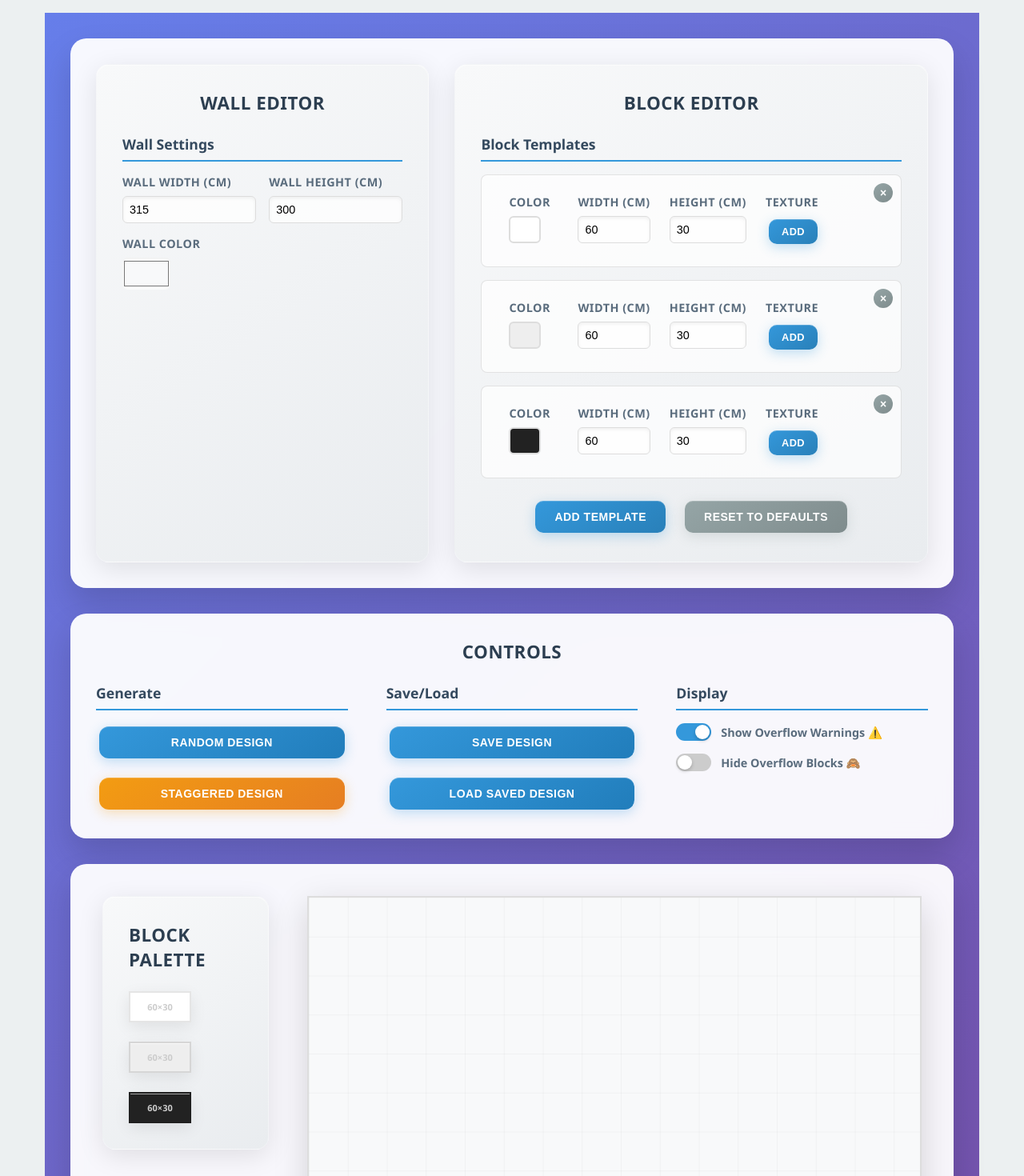
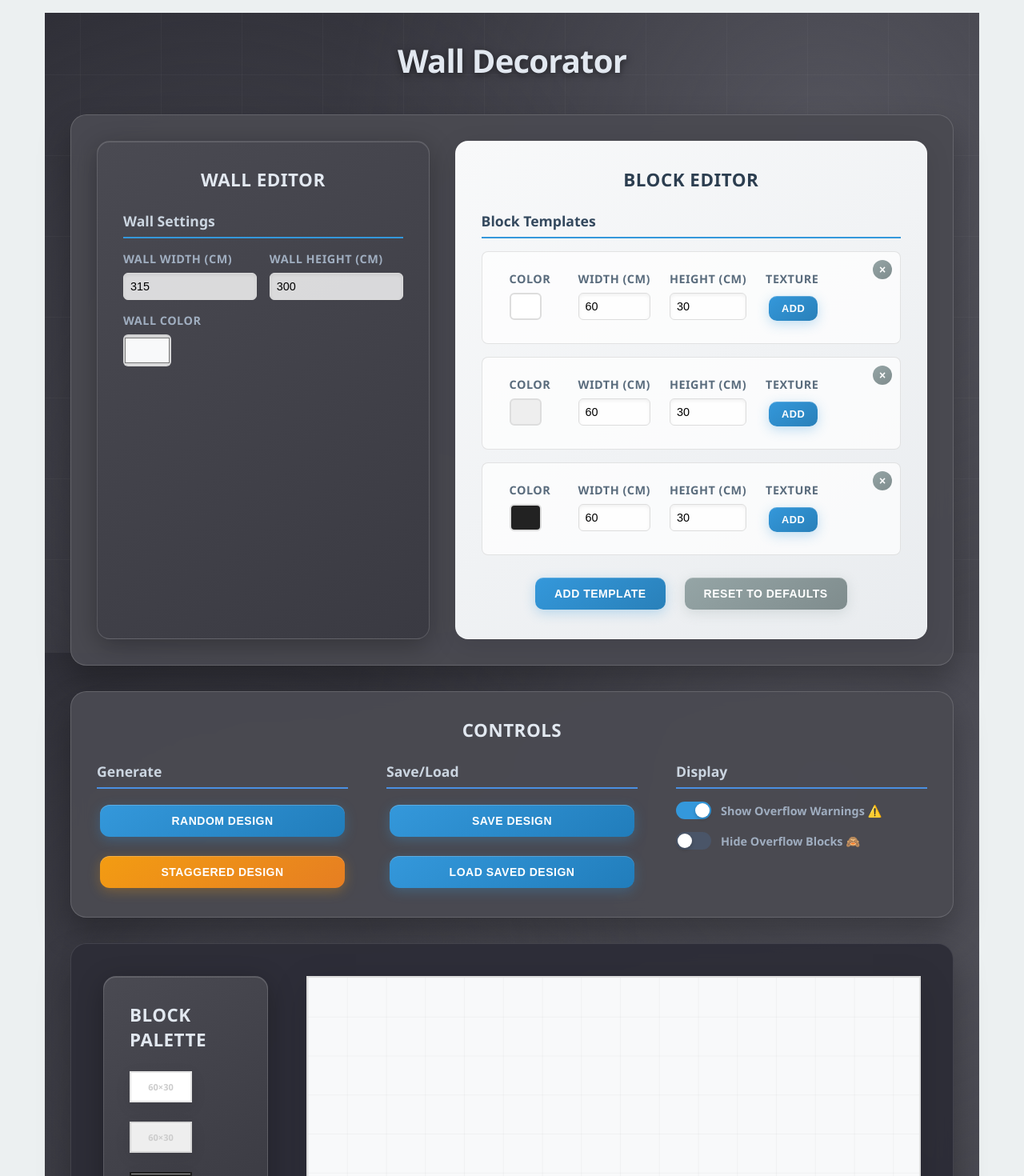
Before and after one commit to David-Tsui/interior-design-for-wall, a Vue app: page / in a window 1280 px wide. Shown: the top 1470 px of the page at 80% size. Built offline with nearby package versions, Linux system fonts and the light colour scheme.

Commit message:
feat: enhance UI with new background styles and color adjustments across components

```diff
--- a/src/App.vue
+++ b/src/App.vue
@@ -1,5 +1,7 @@
 <template>
   <div class="app">
+    <h1>Wall Decorator</h1>
+
     <div class="container flex">
       <WallEditor
         :wall="wallSettings"
@@ -559,8 +561,46 @@ onUnmounted(() => {
 <style lang="scss" scoped>
 .app {
   min-height: 100vh;
-  background: linear-gradient(135deg, #667eea 0%, #764ba2 100%);
+  background:
+    radial-gradient(circle at 20% 50%, rgba(80, 80, 90, 0.4) 0%, transparent 50%),
+    radial-gradient(circle at 80% 20%, rgba(120, 120, 130, 0.4) 0%, transparent 50%),
+    radial-gradient(circle at 40% 80%, rgba(100, 100, 110, 0.4) 0%, transparent 50%),
+    linear-gradient(135deg, #2c2c34 0%, #3a3a42 50%, #4a4a52 100%);
+  background-attachment: fixed;
+  background-size: 100% 100%;
   padding: 2rem;
+  position: relative;
+
+  &::before {
+    content: '';
+    position: fixed;
+    top: 0;
+    left: 0;
+    right: 0;
+    bottom: 0;
+    background:
+      repeating-linear-gradient(
+        90deg,
+        transparent,
+        transparent 100px,
+        rgba(255, 255, 255, 0.03) 100px,
+        rgba(255, 255, 255, 0.03) 101px
+      ),
+      repeating-linear-gradient(
+        0deg,
+        transparent,
+        transparent 100px,
+        rgba(255, 255, 255, 0.03) 100px,
+        rgba(255, 255, 255, 0.03) 101px
+      );
+    pointer-events: none;
+    z-index: 0;
+  }
+
+  > * {
+    position: relative;
+    z-index: 1;
+  }
 }
 
 .flex {
@@ -571,10 +611,10 @@ onUnmounted(() => {
 h1 {
   text-align: center;
   margin-bottom: 2.5rem;
-  color: white;
+  color: #e2e8f0;
   font-size: 2.5rem;
   font-weight: 700;
-  text-shadow: 0 2px 4px rgba(0, 0, 0, 0.3);
+  text-shadow: 0 2px 8px rgba(0, 0, 0, 0.5);
   letter-spacing: -0.02em;
 }
 
@@ -587,11 +627,12 @@ h1 {
 }
 
 .container {
-  background: rgba(255, 255, 255, 0.95);
+  background: rgba(74, 74, 82, 0.95);
+  border: 1px solid rgba(255, 255, 255, 0.15);
   padding: 2rem;
   margin-bottom: 2rem;
   border-radius: 20px;
-  box-shadow: 0 20px 40px rgba(0, 0, 0, 0.15);
+  box-shadow: 0 20px 40px rgba(0, 0, 0, 0.3);
   backdrop-filter: blur(10px);
 }
 
@@ -599,10 +640,11 @@ h1 {
   display: flex;
   gap: 3rem;
   align-items: flex-start;
-  background: rgba(255, 255, 255, 0.95);
+  background: rgba(45, 45, 55, 0.95);
+  border: 1px solid rgba(255, 255, 255, 0.1);
   padding: 2.5rem;
   border-radius: 20px;
-  box-shadow: 0 20px 40px rgba(0, 0, 0, 0.15);
+  box-shadow: 0 20px 40px rgba(0, 0, 0, 0.3);
   backdrop-filter: blur(10px);
 }
 
@@ -613,17 +655,17 @@ h1 {
 }
 
 .block-palette {
-  background: linear-gradient(145deg, #f8f9fa, #e9ecef);
+  background: linear-gradient(145deg, #4a4a52, #3a3a42);
   padding: 2rem;
   border-radius: 16px;
   box-shadow:
-    0 8px 32px rgba(0, 0, 0, 0.1),
-    inset 0 1px 0 rgba(255, 255, 255, 0.6);
-  border: 1px solid rgba(255, 255, 255, 0.2);
+    0 8px 32px rgba(0, 0, 0, 0.3),
+    inset 0 1px 0 rgba(255, 255, 255, 0.15);
+  border: 1px solid rgba(255, 255, 255, 0.15);
 
   h3 {
     margin-bottom: 1.5rem;
-    color: #2c3e50;
+    color: #e2e8f0;
     font-size: 1.4rem;
     font-weight: 600;
     text-transform: uppercase;
--- a/src/components/ControlButtons.vue
+++ b/src/components/ControlButtons.vue
@@ -91,7 +91,7 @@ defineEmits<Emits>()
 .controls-section {
   h3 {
     margin-bottom: 1.5rem;
-    color: #2c3e50;
+    color: #e2e8f0;
     font-size: 1.4rem;
     font-weight: 600;
     text-align: center;
@@ -109,10 +109,10 @@ defineEmits<Emits>()
 
     h4 {
       margin-bottom: 1rem;
-      color: #34495e;
+      color: #cbd5e0;
       font-size: 1.1rem;
       font-weight: 600;
-      border-bottom: 2px solid #3498db;
+      border-bottom: 2px solid #4a90e2;
       padding-bottom: 0.5rem;
     }
   }
@@ -152,7 +152,7 @@ defineEmits<Emits>()
       position: relative;
       width: 44px;
       height: 22px;
-      background-color: #ccc;
+      background-color: #4a5568;
       border-radius: 22px;
       transition: background-color 0.3s ease;
 
@@ -173,11 +173,11 @@ defineEmits<Emits>()
     .label-text {
       font-size: 0.9rem;
       font-weight: 600;
-      color: #5a6c7d;
+      color: #a0aec0;
     }
 
     &:hover .slider {
-      background-color: #bbb;
+      background-color: #2d3748;
 
       &:before {
         box-shadow: 0 2px 6px rgba(0, 0, 0, 0.3);
@@ -185,7 +185,7 @@ defineEmits<Emits>()
     }
 
     input:checked + .slider:hover {
-      background-color: #2980b9;
+      background-color: #3182ce;
     }
   }
 }
--- a/src/components/WallComponent.vue
+++ b/src/components/WallComponent.vue
@@ -215,14 +215,15 @@ const onWallClick = (event: MouseEvent) => {
 
 .wall-info {
   font-size: 14px;
-  color: #6c757d;
+  color: #a0aec0;
   font-weight: 600;
   text-transform: uppercase;
   letter-spacing: 0.5px;
   padding: 8px 16px;
-  background: rgba(255, 255, 255, 0.9);
+  background: rgba(45, 45, 55, 0.9);
+  border: 1px solid rgba(255, 255, 255, 0.1);
   border-radius: 20px;
-  box-shadow: 0 4px 12px rgba(0, 0, 0, 0.1);
+  box-shadow: 0 4px 12px rgba(0, 0, 0, 0.3);
 }
 
 @media (max-width: 768px) {
--- a/src/components/WallEditor.vue
+++ b/src/components/WallEditor.vue
@@ -55,17 +55,17 @@ watch(wallSettings, (newWall) => {
 
 <style lang="scss" scoped>
 .editor {
-  background: linear-gradient(145deg, #f8f9fa, #e9ecef);
+  background: linear-gradient(145deg, #4a4a52, #3a3a42);
   padding: 2rem;
   border-radius: 16px;
   box-shadow:
-    0 8px 32px rgba(0, 0, 0, 0.1),
-    inset 0 1px 0 rgba(255, 255, 255, 0.6);
-  border: 1px solid rgba(255, 255, 255, 0.2);
+    0 8px 32px rgba(0, 0, 0, 0.3),
+    inset 0 1px 0 rgba(255, 255, 255, 0.15);
+  border: 1px solid rgba(255, 255, 255, 0.15);
 
   h3 {
     margin-bottom: 1.5rem;
-    color: #2c3e50;
+    color: #e2e8f0;
     font-size: 1.4rem;
     font-weight: 600;
     text-align: center;
@@ -83,7 +83,7 @@ watch(wallSettings, (newWall) => {
 .editor-section {
   h4 {
     margin-bottom: 1rem;
-    color: #34495e;
+    color: #cbd5e0;
     font-size: 1.1rem;
     font-weight: 600;
     border-bottom: 2px solid #3498db;
@@ -109,7 +109,7 @@ watch(wallSettings, (newWall) => {
   label {
     font-size: 0.9rem;
     font-weight: 600;
-    color: #5a6c7d;
+    color: #a0aec0;
   }
 
   input {
@@ -121,7 +121,7 @@ watch(wallSettings, (newWall) => {
 
     &:focus {
       outline: none;
-      border-color: #3498db;
+      border-color: #4a90e2;
       box-shadow: 0 0 0 2px rgba(52, 152, 219, 0.2);
     }
 
@@ -138,7 +138,7 @@ watch(wallSettings, (newWall) => {
 
 .button {
   padding: 0.75rem 1.5rem;
-  background: linear-gradient(145deg, #3498db, #2980b9);
+  background: linear-gradient(145deg, #4a90e2, #3182ce);
   color: white;
   border: none;
   border-radius: 10px;
@@ -164,7 +164,7 @@ watch(wallSettings, (newWall) => {
   }
 
   &.secondary {
-    background: linear-gradient(145deg, #95a5a6, #7f8c8d);
+    background: linear-gradient(145deg, #4a5568, #2d3748);
     box-shadow:
       0 4px 15px rgba(149, 165, 166, 0.3),
       inset 0 1px 0 rgba(255, 255, 255, 0.2);
```
